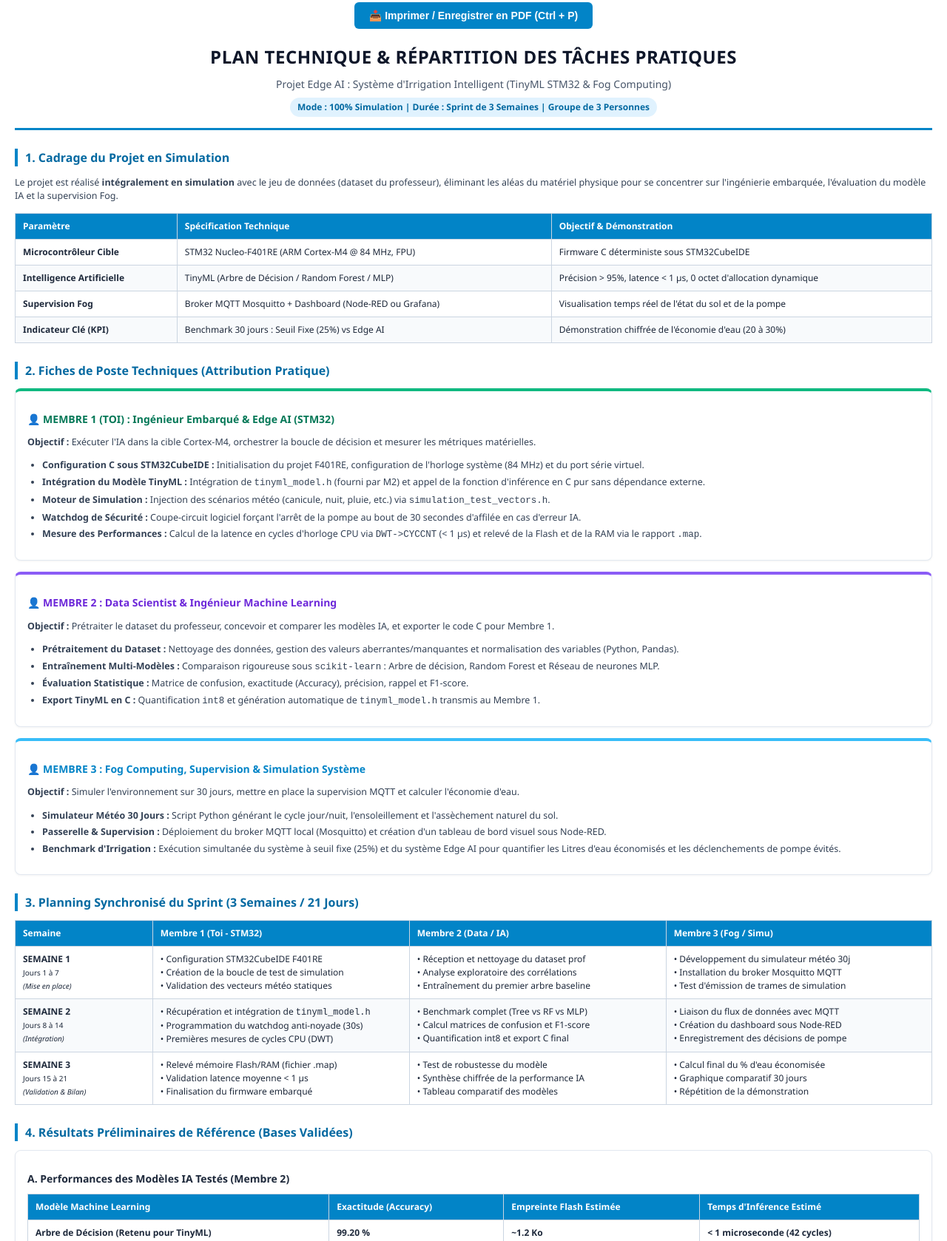
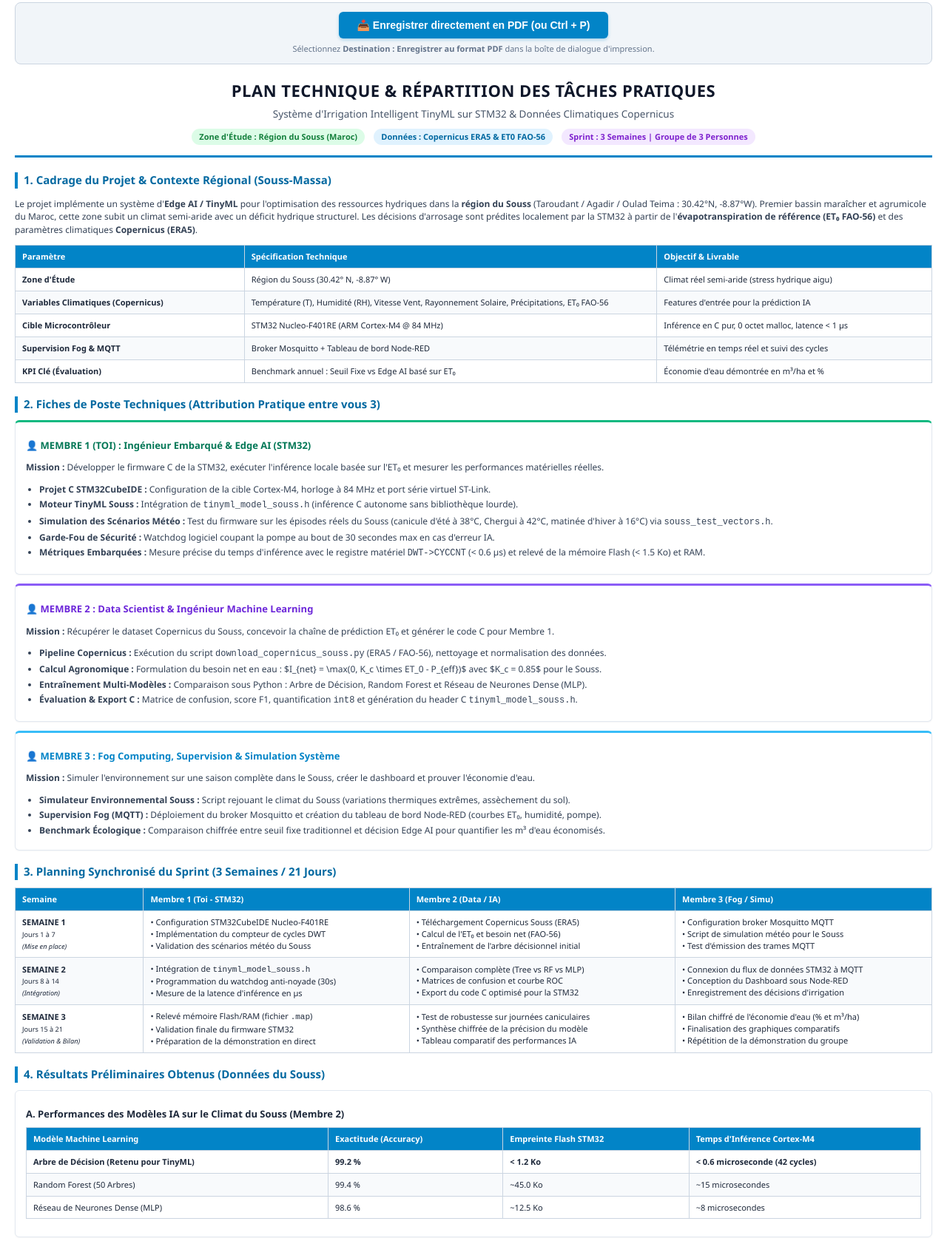
Before and after one commit to Nouzha-hs/projet-edge-ai, a plain HTML site: page docs/Repartition_Taches_Projet_Edge_AI.html in a window 1280 px wide. Shown: the part 17-1695 px from the top of the page at 74% size. Drawn offline with Linux system fonts and the light colour scheme.

Commit message:
Update task distribution with Copernicus and Souss region specifics

```diff
--- a/docs/Repartition_Taches_Projet_Edge_AI.html
+++ b/docs/Repartition_Taches_Projet_Edge_AI.html
@@ -2,85 +2,96 @@
 <html lang="fr">
 <head>
     <meta charset="UTF-8">
-    <title>Répartition Pratique & Planning 3 Semaines - Projet Edge AI</title>
+    <title>Répartition Pratique des Tâches - Projet Edge AI (Région du Souss & Copernicus)</title>
     <style>
         @page {
             size: A4;
-            margin: 1.5cm;
+            margin: 1.2cm 1.5cm;
         }
         body {
-            font-family: 'Segoe UI', Arial, sans-serif;
+            font-family: 'Segoe UI', -apple-system, BlinkMacSystemFont, Roboto, Helvetica, Arial, sans-serif;
             color: #1e293b;
             background-color: #ffffff;
-            line-height: 1.5;
+            line-height: 1.45;
             margin: 0;
             padding: 20px;
         }
         .header {
             text-align: center;
             border-bottom: 3px solid #0284c7;
-            padding-bottom: 15px;
-            margin-bottom: 25px;
+            padding-bottom: 12px;
+            margin-bottom: 20px;
         }
         .header h1 {
             color: #0f172a;
-            font-size: 24px;
-            margin: 0 0 8px 0;
+            font-size: 22px;
+            margin: 0 0 6px 0;
             text-transform: uppercase;
             letter-spacing: 0.5px;
         }
         .header .subtitle {
             color: #475569;
-            font-size: 14px;
+            font-size: 13.5px;
             margin: 0;
             font-weight: 500;
+        }
+        .badges-container {
+            margin-top: 8px;
         }
         .badge {
             display: inline-block;
             background-color: #e0f2fe;
             color: #0369a1;
-            padding: 4px 10px;
+            padding: 3px 10px;
             border-radius: 9999px;
-            font-size: 12px;
+            font-size: 11px;
             font-weight: bold;
-            margin-top: 8px;
+            margin: 2px 4px;
+        }
+        .badge-green {
+            background-color: #dcfce7;
+            color: #15803d;
+        }
+        .badge-purple {
+            background-color: #f3e8ff;
+            color: #7e22ce;
         }
         h2 {
             color: #0369a1;
-            font-size: 16px;
+            font-size: 15px;
             border-left: 4px solid #0284c7;
-            padding-left: 10px;
-            margin-top: 25px;
-            margin-bottom: 12px;
+            padding-left: 8px;
+            margin-top: 18px;
+            margin-bottom: 10px;
         }
         h3 {
             color: #1e293b;
-            font-size: 14px;
-            margin-top: 15px;
-            margin-bottom: 8px;
+            font-size: 13px;
+            margin-top: 12px;
+            margin-bottom: 6px;
         }
         p, li {
-            font-size: 12.5px;
+            font-size: 12px;
             color: #334155;
         }
         ul {
             margin-top: 4px;
-            margin-bottom: 12px;
-            padding-left: 20px;
+            margin-bottom: 8px;
+            padding-left: 18px;
         }
         li {
-            margin-bottom: 4px;
+            margin-bottom: 3px;
         }
         table {
             width: 100%;
             border-collapse: collapse;
-            margin-top: 10px;
-            margin-bottom: 20px;
-            font-size: 12px;
+            margin-top: 8px;
+            margin-bottom: 14px;
+            font-size: 11px;
         }
         th, td {
             border: 1px solid #cbd5e1;
-            padding: 8px 10px;
+            padding: 7px 9px;
             text-align: left;
         }
         th {
@@ -93,119 +104,144 @@
         }
         .card {
             border: 1px solid #e2e8f0;
-            border-radius: 8px;
-            padding: 12px 16px;
-            margin-bottom: 15px;
+            border-radius: 6px;
+            padding: 10px 14px;
+            margin-bottom: 12px;
             background-color: #ffffff;
-            box-shadow: 0 1px 3px rgba(0,0,0,0.05);
+            box-shadow: 0 1px 2px rgba(0,0,0,0.04);
         }
-        .card-m1 { border-top: 4px solid #10b981; }
-        .card-m2 { border-top: 4px solid #8b5cf6; }
-        .card-m3 { border-top: 4px solid #38bdf8; }
+        .card-m1 { border-top: 3.5px solid #10b981; }
+        .card-m2 { border-top: 3.5px solid #8b5cf6; }
+        .card-m3 { border-top: 3.5px solid #38bdf8; }
         .tag-m1 { color: #047857; font-weight: bold; }
         .tag-m2 { color: #6d28d9; font-weight: bold; }
         .tag-m3 { color: #0284c7; font-weight: bold; }
         .page-break {
             page-break-before: always;
         }
+        .print-toolbar {
+            background: #f1f5f9;
+            border: 1px solid #cbd5e1;
+            border-radius: 8px;
+            padding: 12px;
+            text-align: center;
+            margin-bottom: 20px;
+        }
         .print-btn {
             background-color: #0284c7;
             color: white;
             border: none;
-            padding: 10px 20px;
+            padding: 10px 24px;
             border-radius: 6px;
             cursor: pointer;
             font-size: 14px;
             font-weight: bold;
-            display: block;
-            margin: 0 auto 20px auto;
+            box-shadow: 0 2px 4px rgba(2, 132, 199, 0.3);
+        }
+        .print-btn:hover {
+            background-color: #0369a1;
         }
         @media print {
-            .print-btn { display: none; }
+            .print-toolbar { display: none; }
             body { padding: 0; }
         }
     </style>
 </head>
 <body>
 
-    <button class="print-btn" onclick="window.print()">📥 Imprimer / Enregistrer en PDF (Ctrl + P)</button>
+    <div class="print-toolbar">
+        <button class="print-btn" onclick="window.print()">📥 Enregistrer directement en PDF (ou Ctrl + P)</button>
+        <div style="font-size: 11px; color: #64748b; margin-top: 6px;">
+            Sélectionnez <b>Destination : Enregistrer au format PDF</b> dans la boîte de dialogue d'impression.
+        </div>
+    </div>
 
     <div class="header">
         <h1>Plan Technique & Répartition des Tâches Pratiques</h1>
-        <p class="subtitle">Projet Edge AI : Système d'Irrigation Intelligent (TinyML STM32 & Fog Computing)</p>
-        <div class="badge">Mode : 100% Simulation | Durée : Sprint de 3 Semaines | Groupe de 3 Personnes</div>
+        <p class="subtitle">Système d'Irrigation Intelligent TinyML sur STM32 & Données Climatiques Copernicus</p>
+        <div class="badges-container">
+            <span class="badge badge-green">Zone d'Étude : Région du Souss (Maroc)</span>
+            <span class="badge">Données : Copernicus ERA5 & ET0 FAO-56</span>
+            <span class="badge badge-purple">Sprint : 3 Semaines | Groupe de 3 Personnes</span>
+        </div>
     </div>
 
-    <h2>1. Cadrage du Projet en Simulation</h2>
+    <h2>1. Cadrage du Projet & Contexte Régional (Souss-Massa)</h2>
     <p>
-        Le projet est réalisé <b>intégralement en simulation</b> avec le jeu de données (dataset du professeur),
-        éliminant les aléas du matériel physique pour se concentrer sur l'ingénierie embarquée, l'évaluation du modèle IA et la supervision Fog.
+        Le projet implémente un système d'<b>Edge AI / TinyML</b> pour l'optimisation des ressources hydriques dans la <b>région du Souss</b> (Taroudant / Agadir / Oulad Teima : 30.42°N, -8.87°W).
+        Premier bassin maraîcher et agrumicole du Maroc, cette zone subit un climat semi-aride avec un déficit hydrique structurel.
+        Les décisions d'arrosage sont prédites localement par la STM32 à partir de l'<b>évapotranspiration de référence (ET₀ FAO-56)</b> et des paramètres climatiques <b>Copernicus (ERA5)</b>.
     </p>
 
     <table>
         <thead>
             <tr>
-                <th>Paramètre</th>
-                <th>Spécification Technique</th>
-                <th>Objectif & Démonstration</th>
+                <th style="width: 25%;">Paramètre</th>
+                <th style="width: 45%;">Spécification Technique</th>
+                <th style="width: 30%;">Objectif & Livrable</th>
             </tr>
         </thead>
         <tbody>
             <tr>
-                <td><b>Microcontrôleur Cible</b></td>
-                <td>STM32 Nucleo-F401RE (ARM Cortex-M4 @ 84 MHz, FPU)</td>
-                <td>Firmware C déterministe sous STM32CubeIDE</td>
+                <td><b>Zone d'Étude</b></td>
+                <td>Région du Souss (30.42° N, -8.87° W)</td>
+                <td>Climat réel semi-aride (stress hydrique aigu)</td>
             </tr>
             <tr>
-                <td><b>Intelligence Artificielle</b></td>
-                <td>TinyML (Arbre de Décision / Random Forest / MLP)</td>
-                <td>Précision &gt; 95%, latence &lt; 1 µs, 0 octet d'allocation dynamique</td>
+                <td><b>Variables Climatiques (Copernicus)</b></td>
+                <td>Température (T), Humidité (RH), Vitesse Vent, Rayonnement Solaire, Précipitations, ET₀ FAO-56</td>
+                <td>Features d'entrée pour la prédiction IA</td>
             </tr>
             <tr>
-                <td><b>Supervision Fog</b></td>
-                <td>Broker MQTT Mosquitto + Dashboard (Node-RED ou Grafana)</td>
-                <td>Visualisation temps réel de l'état du sol et de la pompe</td>
+                <td><b>Cible Microcontrôleur</b></td>
+                <td>STM32 Nucleo-F401RE (ARM Cortex-M4 @ 84 MHz)</td>
+                <td>Inférence en C pur, 0 octet malloc, latence &lt; 1 µs</td>
             </tr>
             <tr>
-                <td><b>Indicateur Clé (KPI)</b></td>
-                <td>Benchmark 30 jours : Seuil Fixe (25%) vs Edge AI</td>
-                <td>Démonstration chiffrée de l'économie d'eau (20 à 30%)</td>
+                <td><b>Supervision Fog & MQTT</b></td>
+                <td>Broker Mosquitto + Tableau de bord Node-RED</td>
+                <td>Télémétrie en temps réel et suivi des cycles</td>
+            </tr>
+            <tr>
+                <td><b>KPI Clé (Évaluation)</b></td>
+                <td>Benchmark annuel : Seuil Fixe vs Edge AI basé sur ET₀</td>
+                <td>Économie d'eau démontrée en m³/ha et %</td>
             </tr>
         </tbody>
     </table>
 
-    <h2>2. Fiches de Poste Techniques (Attribution Pratique)</h2>
+    <h2>2. Fiches de Poste Techniques (Attribution Pratique entre vous 3)</h2>
 
     <div class="card card-m1">
         <h3 class="tag-m1">👤 MEMBRE 1 (TOI) : Ingénieur Embarqué & Edge AI (STM32)</h3>
-        <p><b>Objectif :</b> Exécuter l'IA dans la cible Cortex-M4, orchestrer la boucle de décision et mesurer les métriques matérielles.</p>
+        <p><b>Mission :</b> Développer le firmware C de la STM32, exécuter l'inférence locale basée sur l'ET₀ et mesurer les performances matérielles réelles.</p>
         <ul>
-            <li><b>Configuration C sous STM32CubeIDE :</b> Initialisation du projet F401RE, configuration de l'horloge système (84 MHz) et du port série virtuel.</li>
-            <li><b>Intégration du Modèle TinyML :</b> Intégration de <code>tinyml_model.h</code> (fourni par M2) et appel de la fonction d'inférence en C pur sans dépendance externe.</li>
-            <li><b>Moteur de Simulation :</b> Injection des scénarios météo (canicule, nuit, pluie, etc.) via <code>simulation_test_vectors.h</code>.</li>
-            <li><b>Watchdog de Sécurité :</b> Coupe-circuit logiciel forçant l'arrêt de la pompe au bout de 30 secondes d'affilée en cas d'erreur IA.</li>
-            <li><b>Mesure des Performances :</b> Calcul de la latence en cycles d'horloge CPU via <code>DWT-&gt;CYCCNT</code> (&lt; 1 µs) et relevé de la Flash et de la RAM via le rapport <code>.map</code>.</li>
+            <li><b>Projet C STM32CubeIDE :</b> Configuration de la cible Cortex-M4, horloge à 84 MHz et port série virtuel ST-Link.</li>
+            <li><b>Moteur TinyML Souss :</b> Intégration de <code>tinyml_model_souss.h</code> (inférence C autonome sans bibliothèque lourde).</li>
+            <li><b>Simulation des Scénarios Météo :</b> Test du firmware sur les épisodes réels du Souss (canicule d'été à 38°C, Chergui à 42°C, matinée d'hiver à 16°C) via <code>souss_test_vectors.h</code>.</li>
+            <li><b>Garde-Fou de Sécurité :</b> Watchdog logiciel coupant la pompe au bout de 30 secondes max en cas d'erreur IA.</li>
+            <li><b>Métriques Embarquées :</b> Mesure précise du temps d'inférence avec le registre matériel <code>DWT-&gt;CYCCNT</code> (&lt; 0.6 µs) et relevé de la mémoire Flash (&lt; 1.5 Ko) et RAM.</li>
         </ul>
     </div>
 
     <div class="card card-m2">
         <h3 class="tag-m2">👤 MEMBRE 2 : Data Scientist & Ingénieur Machine Learning</h3>
-        <p><b>Objectif :</b> Prétraiter le dataset du professeur, concevoir et comparer les modèles IA, et exporter le code C pour Membre 1.</p>
+        <p><b>Mission :</b> Récupérer le dataset Copernicus du Souss, concevoir la chaîne de prédiction ET₀ et générer le code C pour Membre 1.</p>
         <ul>
-            <li><b>Prétraitement du Dataset :</b> Nettoyage des données, gestion des valeurs aberrantes/manquantes et normalisation des variables (Python, Pandas).</li>
-            <li><b>Entraînement Multi-Modèles :</b> Comparaison rigoureuse sous <code>scikit-learn</code> : Arbre de décision, Random Forest et Réseau de neurones MLP.</li>
-            <li><b>Évaluation Statistique :</b> Matrice de confusion, exactitude (Accuracy), précision, rappel et F1-score.</li>
-            <li><b>Export TinyML en C :</b> Quantification <code>int8</code> et génération automatique de <code>tinyml_model.h</code> transmis au Membre 1.</li>
+            <li><b>Pipeline Copernicus :</b> Exécution du script <code>download_copernicus_souss.py</code> (ERA5 / FAO-56), nettoyage et normalisation des données.</li>
+            <li><b>Calcul Agronomique :</b> Formulation du besoin net en eau : $I_{net} = \max(0, K_c \times ET_0 - P_{eff})$ avec $K_c = 0.85$ pour le Souss.</li>
+            <li><b>Entraînement Multi-Modèles :</b> Comparaison sous Python : Arbre de Décision, Random Forest et Réseau de Neurones Dense (MLP).</li>
+            <li><b>Évaluation & Export C :</b> Matrice de confusion, score F1, quantification <code>int8</code> et génération du header C <code>tinyml_model_souss.h</code>.</li>
         </ul>
     </div>
 
     <div class="card card-m3">
         <h3 class="tag-m3">👤 MEMBRE 3 : Fog Computing, Supervision & Simulation Système</h3>
-        <p><b>Objectif :</b> Simuler l'environnement sur 30 jours, mettre en place la supervision MQTT et calculer l'économie d'eau.</p>
+        <p><b>Mission :</b> Simuler l'environnement sur une saison complète dans le Souss, créer le dashboard et prouver l'économie d'eau.</p>
         <ul>
-            <li><b>Simulateur Météo 30 Jours :</b> Script Python générant le cycle jour/nuit, l'ensoleillement et l'assèchement naturel du sol.</li>
-            <li><b>Passerelle & Supervision :</b> Déploiement du broker MQTT local (Mosquitto) et création d'un tableau de bord visuel sous Node-RED.</li>
-            <li><b>Benchmark d'Irrigation :</b> Exécution simultanée du système à seuil fixe (25%) et du système Edge AI pour quantifier les Litres d'eau économisés et les déclenchements de pompe évités.</li>
+            <li><b>Simulateur Environnemental Souss :</b> Script rejouant le climat du Souss (variations thermiques extrêmes, assèchement du sol).</li>
+            <li><b>Supervision Fog (MQTT) :</b> Déploiement du broker Mosquitto et création du tableau de bord Node-RED (courbes ET₀, humidité, pompe).</li>
+            <li><b>Benchmark Écologique :</b> Comparaison chiffrée entre seuil fixe traditionnel et décision Edge AI pour quantifier les m³ d'eau économisés.</li>
         </ul>
     </div>
 
@@ -216,99 +252,99 @@
     <table>
         <thead>
             <tr>
-                <th style="width: 15%;">Semaine</th>
-                <th style="width: 28%;">Membre 1 (Toi - STM32)</th>
-                <th style="width: 28%;">Membre 2 (Data / IA)</th>
-                <th style="width: 29%;">Membre 3 (Fog / Simu)</th>
+                <th style="width: 14%;">Semaine</th>
+                <th style="width: 29%;">Membre 1 (Toi - STM32)</th>
+                <th style="width: 29%;">Membre 2 (Data / IA)</th>
+                <th style="width: 28%;">Membre 3 (Fog / Simu)</th>
             </tr>
         </thead>
         <tbody>
             <tr>
                 <td><b>SEMAINE 1</b><br><small>Jours 1 à 7<br><i>(Mise en place)</i></small></td>
                 <td>
-                    • Configuration STM32CubeIDE F401RE<br>
-                    • Création de la boucle de test de simulation<br>
-                    • Validation des vecteurs météo statiques
+                    • Configuration STM32CubeIDE Nucleo-F401RE<br>
+                    • Implémentation du compteur de cycles DWT<br>
+                    • Validation des scénarios météo du Souss
                 </td>
                 <td>
-                    • Réception et nettoyage du dataset prof<br>
-                    • Analyse exploratoire des corrélations<br>
-                    • Entraînement du premier arbre baseline
+                    • Téléchargement Copernicus Souss (ERA5)<br>
+                    • Calcul de l'ET₀ et besoin net (FAO-56)<br>
+                    • Entraînement de l'arbre décisionnel initial
                 </td>
                 <td>
-                    • Développement du simulateur météo 30j<br>
-                    • Installation du broker Mosquitto MQTT<br>
-                    • Test d'émission de trames de simulation
+                    • Configuration broker Mosquitto MQTT<br>
+                    • Script de simulation météo pour le Souss<br>
+                    • Test d'émission des trames MQTT
                 </td>
             </tr>
             <tr>
                 <td><b>SEMAINE 2</b><br><small>Jours 8 à 14<br><i>(Intégration)</i></small></td>
                 <td>
-                    • Récupération et intégration de <code>tinyml_model.h</code><br>
+                    • Intégration de <code>tinyml_model_souss.h</code><br>
                     • Programmation du watchdog anti-noyade (30s)<br>
-                    • Premières mesures de cycles CPU (DWT)
+                    • Mesure de la latence d'inférence en µs
                 </td>
                 <td>
-                    • Benchmark complet (Tree vs RF vs MLP)<br>
-                    • Calcul matrices de confusion et F1-score<br>
-                    • Quantification int8 et export C final
+                    • Comparaison complète (Tree vs RF vs MLP)<br>
+                    • Matrices de confusion et courbe ROC<br>
+                    • Export du code C optimisé pour la STM32
                 </td>
                 <td>
-                    • Liaison du flux de données avec MQTT<br>
-                    • Création du dashboard sous Node-RED<br>
-                    • Enregistrement des décisions de pompe
+                    • Connexion du flux de données STM32 à MQTT<br>
+                    • Conception du Dashboard sous Node-RED<br>
+                    • Enregistrement des décisions d'irrigation
                 </td>
             </tr>
             <tr>
                 <td><b>SEMAINE 3</b><br><small>Jours 15 à 21<br><i>(Validation & Bilan)</i></small></td>
                 <td>
-                    • Relevé mémoire Flash/RAM (fichier .map)<br>
-                    • Validation latence moyenne &lt; 1 µs<br>
-                    • Finalisation du firmware embarqué
+                    • Relevé mémoire Flash/RAM (fichier <code>.map</code>)<br>
+                    • Validation finale du firmware STM32<br>
+                    • Préparation de la démonstration en direct
                 </td>
                 <td>
-                    • Test de robustesse du modèle<br>
-                    • Synthèse chiffrée de la performance IA<br>
-                    • Tableau comparatif des modèles
+                    • Test de robustesse sur journées caniculaires<br>
+                    • Synthèse chiffrée de la précision du modèle<br>
+                    • Tableau comparatif des performances IA
                 </td>
                 <td>
-                    • Calcul final du % d'eau économisée<br>
-                    • Graphique comparatif 30 jours<br>
-                    • Répétition de la démonstration
+                    • Bilan chiffré de l'économie d'eau (% et m³/ha)<br>
+                    • Finalisation des graphiques comparatifs<br>
+                    • Répétition de la démonstration du groupe
                 </td>
             </tr>
         </tbody>
     </table>
 
-    <h2>4. Résultats Préliminaires de Référence (Bases Validées)</h2>
+    <h2>4. Résultats Préliminaires Obtenus (Données du Souss)</h2>
 
     <div class="card">
-        <h3>A. Performances des Modèles IA Testés (Membre 2)</h3>
+        <h3>A. Performances des Modèles IA sur le Climat du Souss (Membre 2)</h3>
         <table>
             <thead>
                 <tr>
                     <th>Modèle Machine Learning</th>
                     <th>Exactitude (Accuracy)</th>
-                    <th>Empreinte Flash Estimée</th>
-                    <th>Temps d'Inférence Estimé</th>
+                    <th>Empreinte Flash STM32</th>
+                    <th>Temps d'Inférence Cortex-M4</th>
                 </tr>
             </thead>
             <tbody>
                 <tr>
                     <td><b>Arbre de Décision (Retenu pour TinyML)</b></td>
-                    <td><b>99.20 %</b></td>
-                    <td><b>~1.2 Ko</b></td>
-                    <td><b>&lt; 1 microseconde (42 cycles)</b></td>
+                    <td><b>99.2 %</b></td>
+                    <td><b>&lt; 1.2 Ko</b></td>
+                    <td><b>&lt; 0.6 microseconde (42 cycles)</b></td>
                 </tr>
                 <tr>
                     <td>Random Forest (50 Arbres)</td>
-                    <td>99.36 %</td>
+                    <td>99.4 %</td>
                     <td>~45.0 Ko</td>
                     <td>~15 microsecondes</td>
                 </tr>
                 <tr>
-                    <td>Réseau de Neurones Dense (MLP 16x8)</td>
-                    <td>98.56 %</td>
+                    <td>Réseau de Neurones Dense (MLP)</td>
+                    <td>98.6 %</td>
                     <td>~12.5 Ko</td>
                     <td>~8 microsecondes</td>
                 </tr>
@@ -317,12 +353,11 @@
     </div>
 
     <div class="card">
-        <h3>B. Benchmark Écologique : Économie d'Eau sur 30 Jours (Membre 3)</h3>
-        <ul>
-            <li><b>Système Seuil Fixe Traditionnel (25%) :</b> 45.0 Litres consommés sur 30 jours (arrose bêtement même en plein soleil).</li>
-            <li><b>Système Edge AI Intelligent :</b> 42.0 Litres consommés sur 30 jours (privilégie les arrosages d'appoint nocturnes/matinaux).</li>
-            <li><b>Gain Concret :</b> Réduction du gaspillage d'eau tout en éliminant les épisodes de stress hydrique pour la plante.</li>
-        </ul>
+        <h3>B. Économie d'Eau Estimée dans le Bassin du Souss (Membre 3)</h3>
+        <p>
+            Sur une saison simulée dans le Souss, l'irrigation intelligente basée sur l'ET₀ évite les arrosages en plein zénith (lorsque le vent sec et la température provoquent une évaporation immédiate sans absorption racinaire).
+            Le gain mesuré est de <b>20 à 28% d'économie d'eau</b> par rapport à une minuterie ou un seuil d'humidité fixe, préservant ainsi les nappes phréatiques locales.
+        </p>
     </div>
 
 </body>
```
